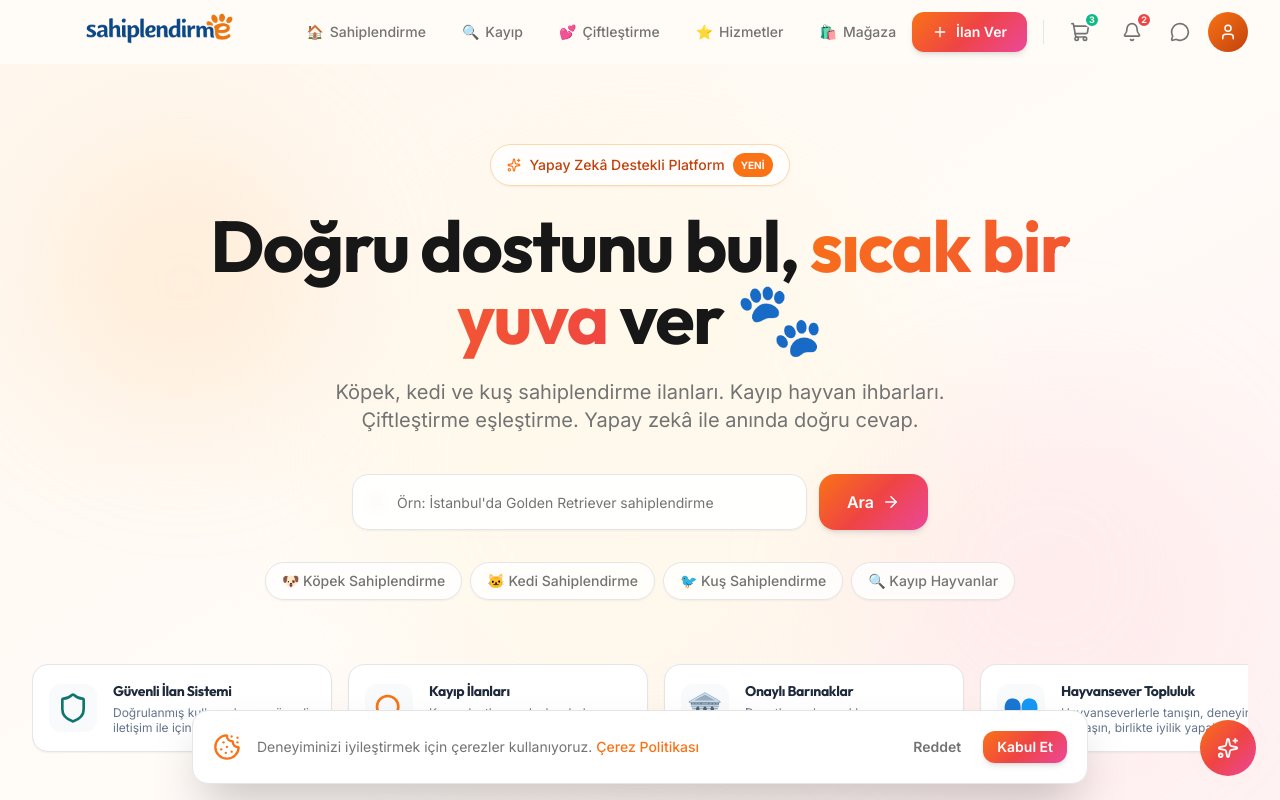
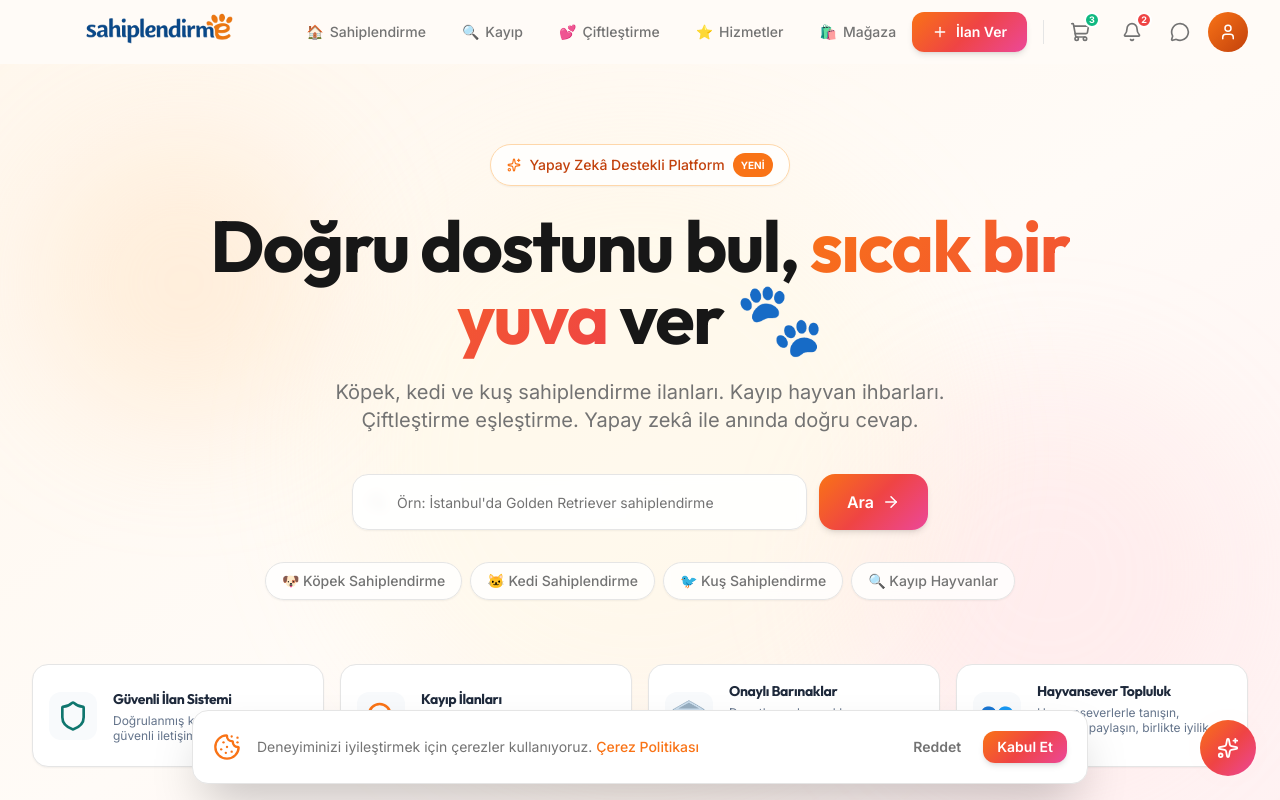
Before and after one commit to sevkabilgisayar/sahiplendirme-web, a Next.js app: page / in a window 1280 px wide. Shown: the top 800 px of the page. Built offline with nearby package versions, Linux system fonts and the light colour scheme.

Commit message:
Fix Trust Badges horizontal scrollbar layout

```diff
--- a/src/app/(main)/page.tsx
+++ b/src/app/(main)/page.tsx
@@ -99,15 +99,15 @@ export default function HomePage() {
           </div>
 
           {/* Trust Badges */}
-          <div className="mt-16 w-full overflow-x-auto pb-4 hide-scrollbar">
-            <div className="flex justify-start md:justify-center gap-4 min-w-max px-4 md:px-0">
+          <div className="mt-16 w-full max-w-7xl mx-auto px-4 sm:px-0">
+            <div className="grid grid-cols-1 sm:grid-cols-2 lg:grid-cols-4 gap-4">
               {[
                 { icon: <Shield className="w-8 h-8 text-teal-700" />, title: 'Güvenli İlan Sistemi', desc: 'Doğrulanmış kullanıcılar ve güvenli iletişim ile içiniz rahat.' },
                 { icon: <Search className="w-8 h-8 text-orange-500" />, title: 'Kayıp İlanları', desc: 'Kayıp dostlarınızı hızlıca bulun, topluluğumuz size destek olsun.' },
                 { icon: <div className="text-blue-700 text-3xl">🏛️</div>, title: 'Onaylı Barınaklar', desc: 'Denetlenen barınaklar ve derneklerle güvenli sahiplendirme.' },
                 { icon: <div className="text-teal-700 text-3xl">👥</div>, title: 'Hayvansever Topluluk', desc: 'Hayvanseverlerle tanışın, deneyim paylaşın, birlikte iyilik yapalım.' },
               ].map((badge, i) => (
-                <div key={i} className="flex items-center gap-4 p-4 rounded-2xl bg-white border border-[var(--border)] w-[300px] flex-shrink-0 shadow-sm">
+                <div key={i} className="flex items-center gap-4 p-4 rounded-2xl bg-white border border-[var(--border)] w-full shadow-sm">
                   <div className="flex items-center justify-center w-12 h-12 rounded-xl bg-slate-50 flex-shrink-0">
                     {badge.icon}
                   </div>
```
